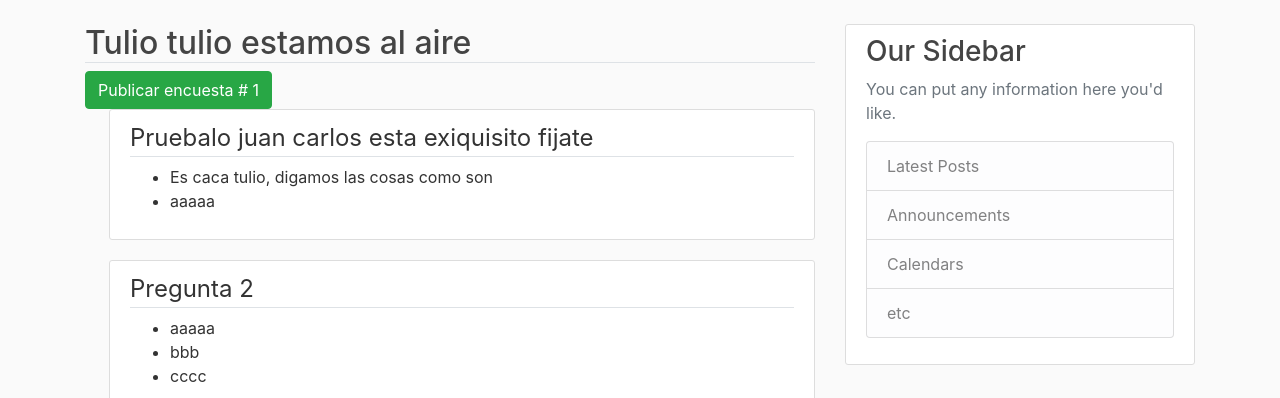
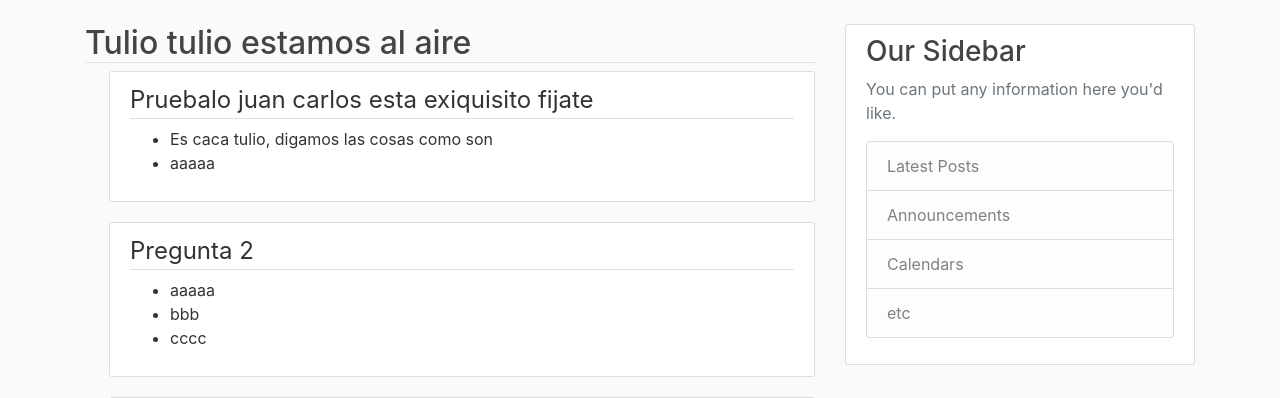
Before and after one commit to rainclaudio/Survey-Platform, a Flask app: page /editar_encuesta/1 in a window 1280 px wide. Shown: the part 56-454 px from the top of the page. Run offline with Flask 2, Linux system fonts and the light colour scheme; data comes from the database, SQL or seed files in the repository; both versions use the stored data as it was after the commit; some libraries are stand-ins or nearby versions.

Commit message:
Historia de usuario 3 terminada

```diff
--- a/encuestas/templates/editar_encuesta.html
+++ b/encuestas/templates/editar_encuesta.html
@@ -6,7 +6,7 @@
 <button type="button" class="btn btn-danger btn-sm m-1" data-toggle="modal" data-target="#deleteModal">Cerrar encuesta # {{ encuesta.id }}</button>
 {%endif%}
 
-{%if encuesta.estado == "cerrada" or encuesta.estado == "creada"%}
+{%if encuesta.estado == "creada"%}
 <form action="{{ url_for('publicar_encuesta', encuesta_id=encuesta.id, total_pregs = total_pregs, bool_items = bool_items) }}" method="POST">
     <input class="btn btn-success" type="submit" value="Publicar encuesta # {{ encuesta.id }}">
 </form>
```
Also changed, not shown: encuestas/site.db.
